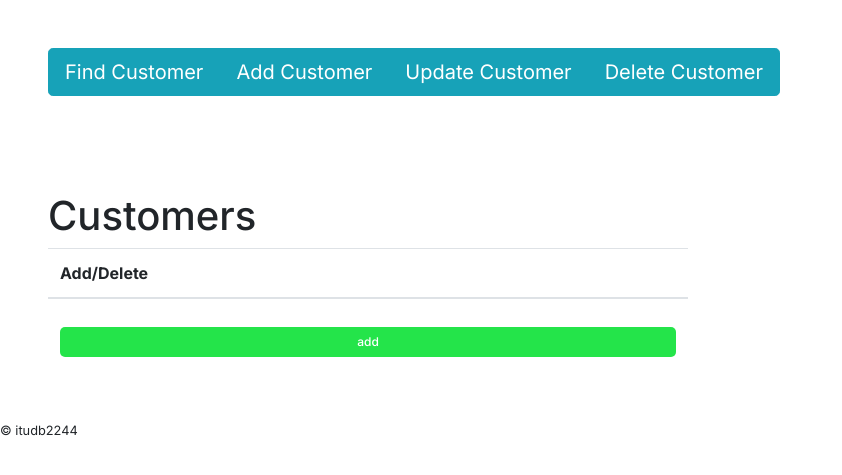
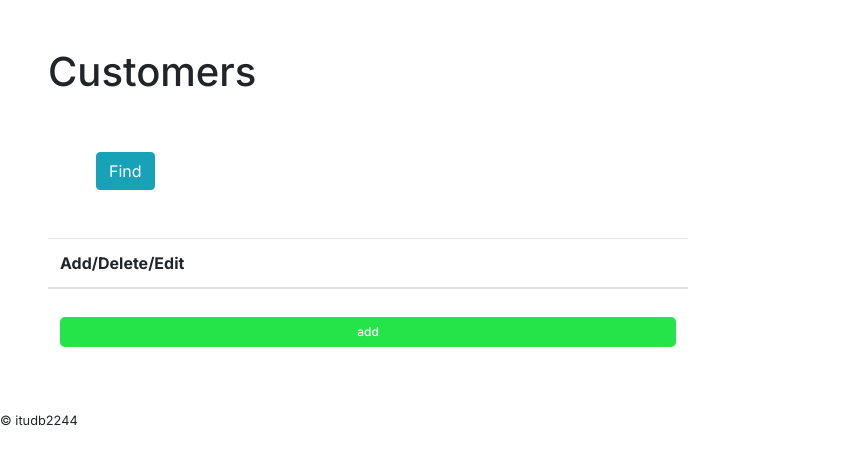
Before and after one commit to itudb2244/itudb2244, a Flask app: page /customers in a window 1280 px wide. Shown: the top 475 px of the page, without its empty margins (0-842 px from the left). Run offline with Flask 2, Linux system fonts and the light colour scheme; data that the repository does not hold is empty.

Commit message:
edit btn dont merge

```diff
--- a/static/styles/main.css
+++ b/static/styles/main.css
@@ -151,10 +151,10 @@
 
         .del-btn {
           text-align: center;
-          width: 100%;
-          font-size: 12px;
+          width: 47%;
+          font-size: 8px;
           border-radius: 5px;
-          padding: 6px 14px;
+          padding: 6px;
           border: none;
           font-weight: 500;
           background-color: #e93bba;
@@ -168,3 +168,23 @@
         .del-btn:visited {
           color: white;
         }
+
+        .add-btn {
+          text-align: center;
+          width: 100%;
+          font-size: 12px;
+          border-radius: 5px;
+          padding: 6px 14px;
+          border: none;
+          font-weight: 500;
+          background-color: #e93bba;
+          color: white;
+          cursor: pointer;
+        }
+        .add-btn:hover {
+          box-shadow: 0px 3px 8px rgba(0, 0, 0, 0.05);
+        }
+
+        .add-btn:visited {
+          color: white;
+        }
--- a/templates/generic_list.html
+++ b/templates/generic_list.html
@@ -18,10 +18,8 @@
     </u1>
   </div> -->
 
-  <div class="btn-group btn-group-toggle m-5" data-toggle="buttons">
-    <label class="btn btn-info btn-lg">
-      <a type="radio" name="options" id="Find Customer" autocomplete="off" href="{{ url_for('add_customers_page') }}" style="color: white">Find Customer</a>
-    </label>
+
+<!---
     <label class="btn btn-info btn-lg">
       <a type="radio" name="options" id="Add Customer" autocomplete="off" href="{{ url_for('add_customers_page') }}" style="color: white">Add Customer</a>
     </label>
@@ -30,7 +28,8 @@
     </label>
     <label class="btn btn-info btn-lg">
       <a type="radio" name="options" id="Delete Customer" autocomplete="off" href="{{ url_for('add_customers_page') }}" style="color: white">Delete Customer</a>
-    </label>
+    </label>-->
+
   </div>
 
 
--- a/templates/list_macro.html
+++ b/templates/list_macro.html
@@ -1,8 +1,16 @@
+
+
 {% macro list_all(table_object, title) %}
+<div class="btn-group btn-group-toggle m-5"  style="padding: 10px, 10px;" data-toggle="buttons">
+  <label class="btn btn-info btn-m">
+    <a type="radio" name="options" id="Find Customer" autocomplete="off" href="{{ url_for('add_customers_page') }}" style="color: white">Find</a>
+  </label>
+</div>
+
     <table class="table">
       <thead>
 
-            <th scope="column">Add/Delete</th>
+            <th scope="column">Add/Delete/Edit</th>
 
           {% for keys in table_object[0].__dict__.keys() %}
             <th scope="column">{{ keys }}</th>
@@ -14,12 +22,12 @@
       <tbody>
         <tr>
           <td>
-            <button class="del-btn" style="background-color:rgb(36, 228, 74); margin-top: 16px;">
+            <button class="add-btn" style="background-color:rgb(36, 228, 74); margin-top: 16px;">
               <a style="color:white; text-decoration: none;" href="">add</a>
             </button>
           </td>
           {% for keys in table_object[0].__dict__.keys() %}
-
+          <form>
           <th scope="column">
             <div class="formbold-input-group">
               <label for="{{ keys }}" class="formbold-form-label" ></label>
@@ -33,13 +41,17 @@
               />
             </div>
           </th>
-        {% endfor %}
+          {% endfor %}
+          </form>
         </tr>
 
         {% for table_object in table_object %}
 
         <tr>
           <td>
+            <button class="del-btn" style="background-color:rgb(255, 148, 27)">
+              <a style="color:white; text-decoration: none;" href="">edit</a>
+            </button>
             <button class="del-btn">
               <a style="color:white; text-decoration: none;" href="">delete</a>
             </button>
```
